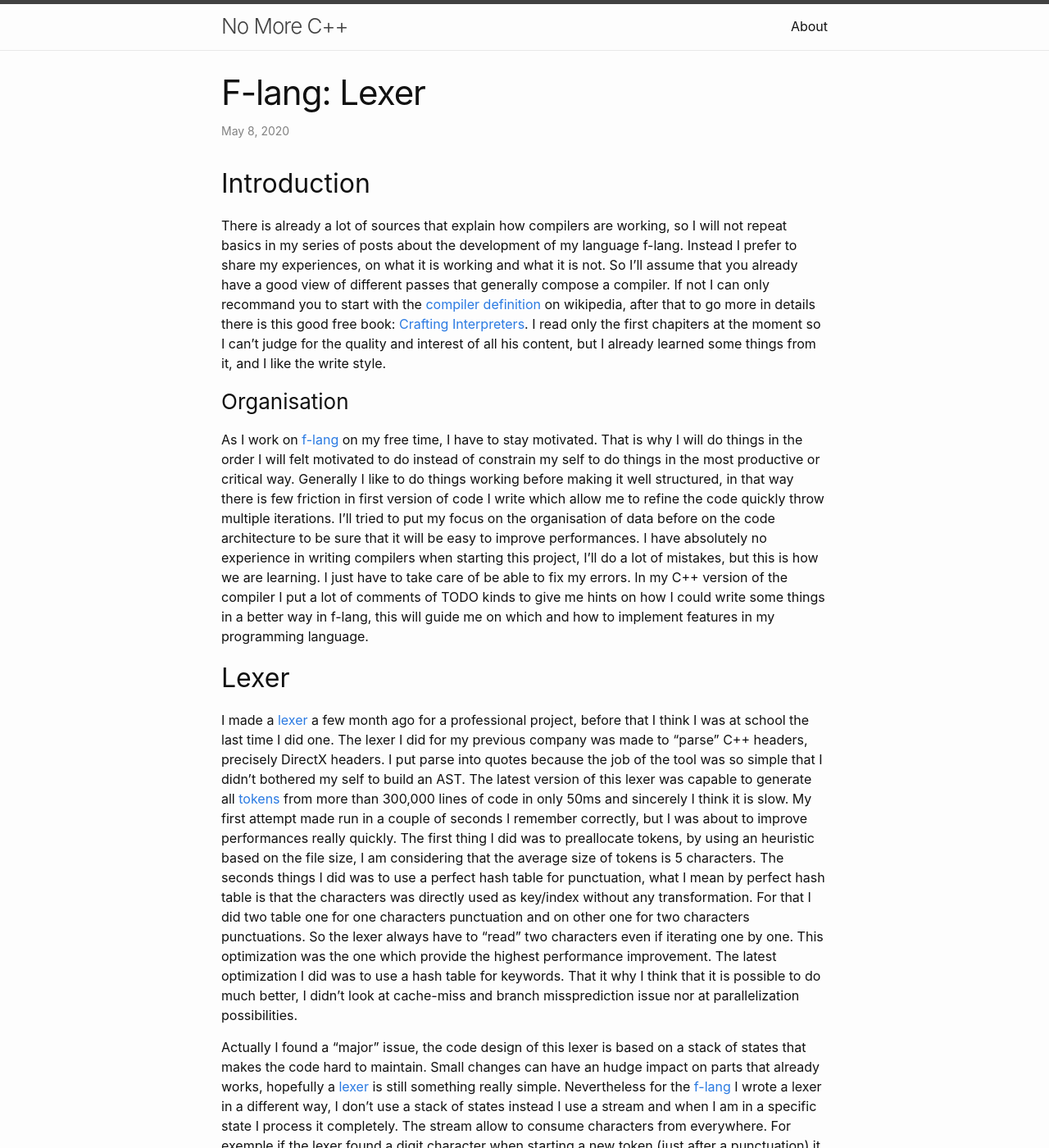
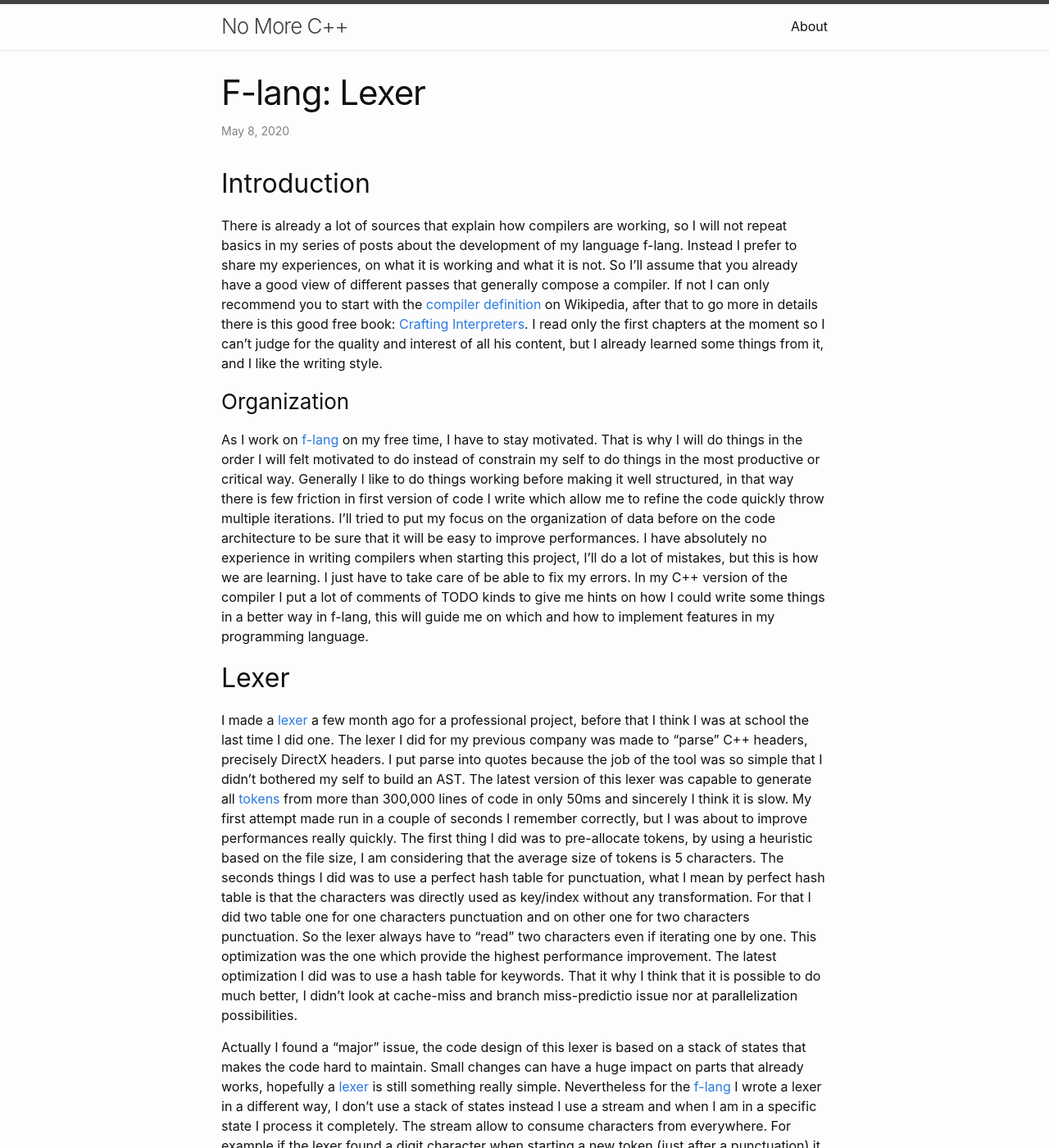
Before and after one commit to Flamaros/Flamaros.github.io, a Jekyll site: the page built from _posts/2020-04-13-F-lang-lexer.markdown, in a window 1280 px wide and 1400 px high. Shown: the whole window at 82% size. Built offline with Jekyll 4.4.1, drawn with Linux system fonts in a browser that asks for light colours; nearby versions of some CDN libraries; some of the changed text lies outside the part shown.

Commit message:
Correct some errors

````diff
--- a/_posts/2020-04-13-F-lang-lexer.markdown
+++ b/_posts/2020-04-13-F-lang-lexer.markdown
@@ -9,16 +9,17 @@ comments: true
 There is already a lot of sources that explain how compilers are working, so I will not repeat basics in my series of
 posts about the development of my language f-lang. Instead I prefer to share my experiences, on what it is working and
 what it is not. So I'll assume that you already have a good view of different passes that generally compose a compiler.
-If not I can only recommand you to start with the [compiler definition] on wikipedia, after that to go more in details
-there is this good free book: [Crafting Interpreters]. I read only the first chapiters at the moment so I can't judge
-for the quality and interest of all his content, but I already learned some things from it, and I like the write style.
+If not I can only recommend you to start with the [compiler definition] on Wikipedia, after that to go more in details
+there is this good free book: [Crafting Interpreters]. I read only the first chapters at the moment so I can't judge
+for the quality and interest of all his content, but I already learned some things from it, and I like the writing
+style.
 
-### Organisation
+### Organization
 As I work on [f-lang] on my free time, I have to stay motivated. That is why I will do things in the order I will felt
 motivated to do instead of constrain my self to do things in the most productive or critical way. Generally I like
 to do things working before making it well structured, in that way there is few friction in first version of code I
 write which allow me to refine the code quickly throw multiple iterations. I'll tried to put my focus on the
-organisation of data before on the code architecture to be sure that it will be easy to improve performances. I have
+organization of data before on the code architecture to be sure that it will be easy to improve performances. I have
 absolutely no experience in writing compilers when starting this project, I'll do a lot of mistakes, but this is how we
 are learning. I just have to take care of be able to fix my errors. In my C++ version of the compiler I put a lot of
 comments of TODO kinds to give me hints on how I could write some things in a better way in f-lang, this will guide me
@@ -30,22 +31,22 @@ one. The lexer I did for my previous company was made to "parse" C++ headers, pr
 into quotes because the job of the tool was so simple that I didn't bothered my self to build an AST. The latest
 version of this lexer was capable to generate all [tokens] from more than 300,000 lines of code in only 50ms and
 sincerely I think it is slow. My first attempt made run in a couple of seconds I remember correctly, but I was about to
-improve performances really quickly. The first thing I did was to preallocate tokens, by using an heuristic based on
+improve performances really quickly. The first thing I did was to pre-allocate tokens, by using a heuristic based on
 the file size, I am considering that the average size of tokens is 5 characters. The seconds things I did was to use
 a perfect hash table for punctuation, what I mean by perfect hash table is that the characters was directly used as
 key/index without any transformation. For that I did two table one for one characters punctuation and on other one
-for two characters punctuations. So the lexer always have to "read" two characters even if iterating one by one. This
+for two characters punctuation. So the lexer always have to "read" two characters even if iterating one by one. This
 optimization was the one which provide the highest performance improvement. The latest optimization I did was to use a
 hash table for keywords. That it why I think that it is possible to do much better, I didn't look at cache-miss and
-branch missprediction issue nor at parallelization possibilities.
+branch miss-predictio issue nor at parallelization possibilities.
 
 Actually I found a "major" issue, the code design of this lexer is based on a stack of states that makes the code hard
-to maintain. Small changes can have an hudge impact on parts that already works, hopefully a [lexer] is still something
+to maintain. Small changes can have a huge impact on parts that already works, hopefully a [lexer] is still something
 really simple. Nevertheless for the [f-lang] I wrote a lexer in a different way, I don't use a stack of states instead
 I use a stream and when I am in a specific state I process it completely. The stream allow to consume characters from
-everywhere. For exemple if the lexer found a digit character when starting a new token (just after a punctuation) it
+everywhere. For example if the lexer found a digit character when starting a new token (just after a punctuation) it
 will enter in a section that lex numeric literals, which can iterate throw the characters stream in the way it needs.
-This approche let some part of code reading in advance some characters without consuming them, so they can remind
+This approach let some part of code reading in advance some characters without consuming them, so they can remind
 available for next token. I don't really know how this design change impact the performances, but it should be close
 from the previous one (maybe faster, maybe slower).
 
@@ -54,14 +55,14 @@ a more generic purpose. The interpretation of string or numeric literals is more
 added everything I want for this part of the language. I also think that the new design make the usage of hash tables
 for punctuation useless (and may slow down the code), so I will probably remove them.
 
-I changed the way of how I write lexers simply for comfort and maintenability of the code, this design seems to be the
+I changed the way of how I write lexers simply for comfort and maintainability of the code, this design seems to be the
 most used, I so it in the sources of many compilers. But I was surprised to listen [Sean Barrett] in a [discussion]
 with [Jonathan Blow] whom seams to use a lexer with a design closer than the first one I made. [Sean Barrett] explain
 greatly how this design allow more optimizations. For [f-lang] I am not so concerned by such advanced performances
-tweeks, even more for the lexer. I can only recommand you to listen this great technical conversation about compilers
+tweaks, even more for the lexer. I can only recommend you to listen this great technical conversation about compilers
 and speed.
 
-Here is an exemple of code that can be lexed followed by the resulting list of tokens:
+Here is an example of code that can be lex followed by the resulting list of tokens:
 ```c
 alias DWORD = ui32;
 alias HANDLE = *void;
````
Also changed, not shown: other parts of _posts/2020-04-13-F-lang-lexer.markdown (+1 -1 lines).
